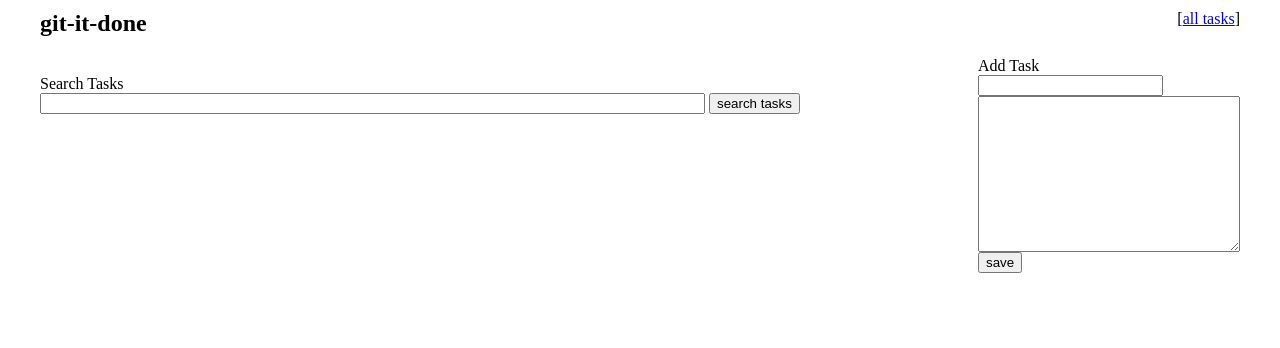
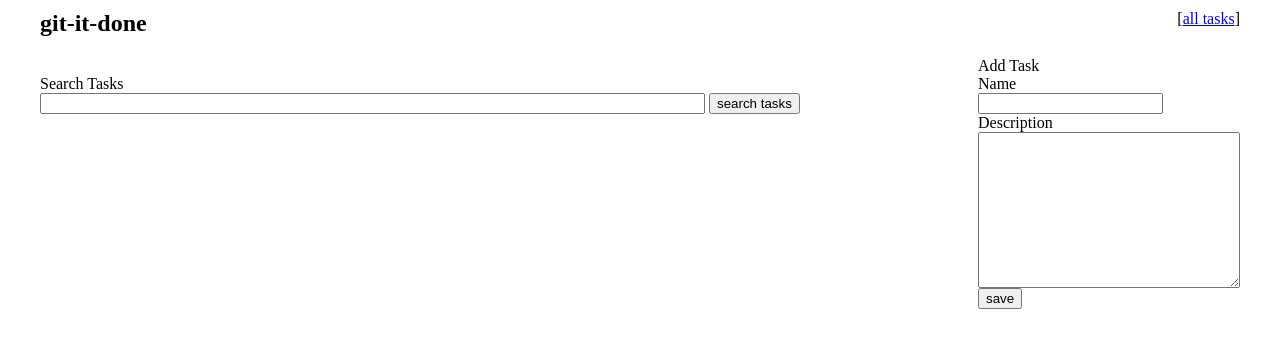
Before and after one commit to macro/git-it-done, a Django app: template templates/base.html in a window 1280 px wide. Shown: the top 348 px of the page. Run offline with Django 3.2, Linux system fonts and the light colour scheme; the template is opened without the code that fills it, so the values that code supplies are empty.

Commit message:
working post-commit

```diff
--- a/task/views.py
+++ b/task/views.py
@@ -8,7 +8,7 @@ from django.shortcuts import render_to_response
 from task.models import Task
 
 
-ITEMS_PER_PAGE = 4
+ITEMS_PER_PAGE = 10
 
 class Pages(object):
     def __init__(self, request, items, page_size):
--- a/templates/base.html
+++ b/templates/base.html
@@ -9,8 +9,10 @@
         <span>{% if task %} Edit Task {% else %} Add Task {% endif %}</span>
         <form method="POST" action="{% url new_task %}">
             <input type="hidden" name="pk" value="{{ task.pk }}" />
+            <label for="name">Name</label><br/>
             <input type="text" name="name" value="{{ task.name }}" width="60"/>
             <br/>
+            <label for="description">Description</label><br/>
             <textarea name="description" cols="30" rows="10">{{ task.description }}</textarea>
             <br/>
             <input type="submit" name="save" value="save" />
```
